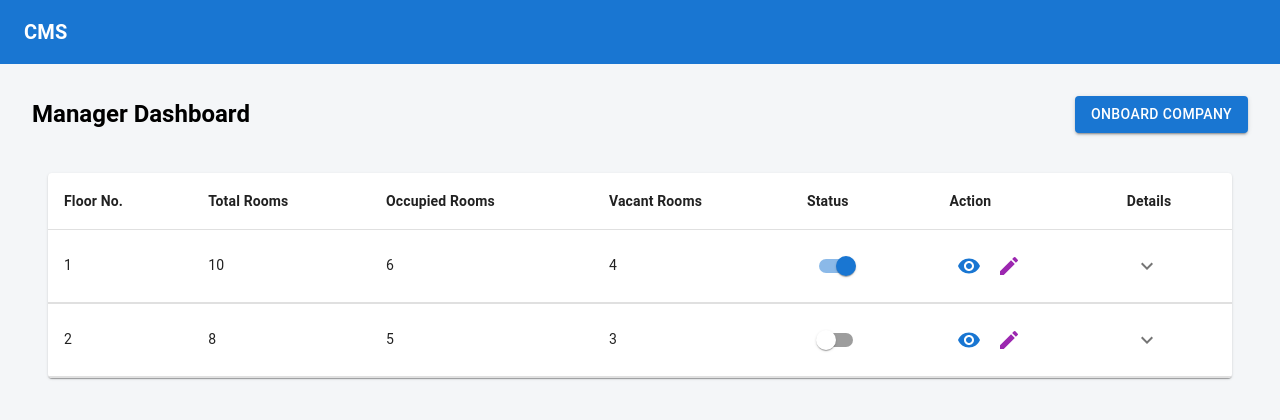
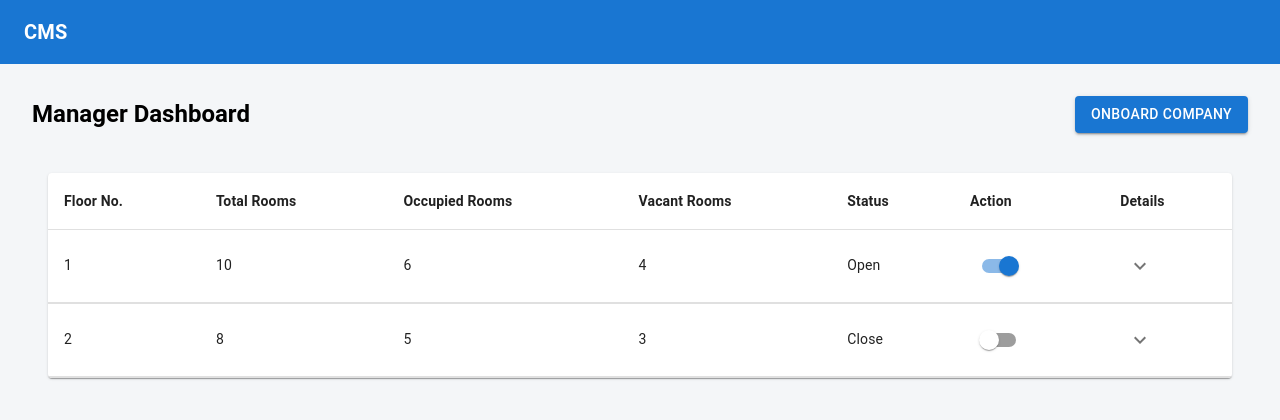
Before and after one commit to Adi-Mohanty/fe-cms, a React (Create React App) app: page /manager in a window 1280 px wide. Shown: the top 420 px of the page. Built offline with nearby package versions, Linux system fonts and the light colour scheme.

Commit message:
table details changed

```diff
--- a/src/App.js
+++ b/src/App.js
@@ -10,7 +10,7 @@ function App() {
     <Router>
       <Navbar />
       <Routes>
-        <Route path="/" element={<AdminBuildingList />} />
+        {/* <Route path="/" element={<Login />} /> */}
         <Route path="/manager" element={<ManagerDashboard />} />
       </Routes>
     </Router>
--- a/src/pages/manager/ManagerDashboard.js
+++ b/src/pages/manager/ManagerDashboard.js
@@ -12,12 +12,7 @@ import {
   Switch,
   Box,
 } from "@mui/material";
-import {
-  KeyboardArrowDown,
-  KeyboardArrowUp,
-  Visibility,
-  Edit,
-} from "@mui/icons-material";
+import { KeyboardArrowDown, KeyboardArrowUp, Edit } from "@mui/icons-material";
 import TopView from "../../components/TopView";
 
 const dummyData = [
@@ -26,10 +21,11 @@ const dummyData = [
     totalRooms: 10,
     occupiedRooms: 6,
     vacantRooms: 4,
-    status: true,
+    isOpen: true,
     companies: [
       {
         name: "Company A",
+        pan: "SWEDRTY",
         occupied: 3,
         onboardDate: "2024-01-01",
         rent: "₹3000",
@@ -51,7 +47,7 @@ const dummyData = [
     totalRooms: 8,
     occupiedRooms: 5,
     vacantRooms: 3,
-    status: false,
+    isOpen: false,
     companies: [
       {
         name: "Company C",
@@ -67,7 +63,7 @@ const dummyData = [
 
 function Row({ row }) {
   const [open, setOpen] = useState(false);
-  const [floorStatus, setFloorStatus] = useState(row.status);
+  const [floorStatus, setFloorStatus] = useState(row.isOpen);
 
   return (
     <>
@@ -76,20 +72,13 @@ function Row({ row }) {
         <TableCell>{row.totalRooms}</TableCell>
         <TableCell>{row.occupiedRooms}</TableCell>
         <TableCell>{row.vacantRooms}</TableCell>
+        <TableCell>{row.isOpen ? "Open" : "Close"}</TableCell>
         <TableCell>
           <Switch
             checked={floorStatus}
             onChange={() => setFloorStatus(!floorStatus)}
             color="primary"
           />
-        </TableCell>
-        <TableCell>
-          <IconButton color="primary">
-            <Visibility />
-          </IconButton>
-          <IconButton color="secondary">
-            <Edit />
-          </IconButton>
         </TableCell>
         <TableCell>
           <IconButton onClick={() => setOpen(!open)}>
@@ -102,7 +91,7 @@ function Row({ row }) {
           <Collapse in={open} timeout="auto" unmountOnExit>
             <Table size="small" aria-label="companies">
               <TableHead>
-                <TableRow>
+                <TableRow sx={{ backgroundColor: "rgba(182, 232, 243,0.4)" }}>
                   <TableCell sx={{ fontWeight: "bold" }}>
                     Company Name
                   </TableCell>
@@ -113,7 +102,7 @@ function Row({ row }) {
                     Onboard Date
                   </TableCell>
                   <TableCell sx={{ fontWeight: "bold" }}>
-                    Monthly RentAction
+                    Monthly Rent
                   </TableCell>
                   <TableCell sx={{ fontWeight: "bold" }}>
                     Current Outstanding
```
